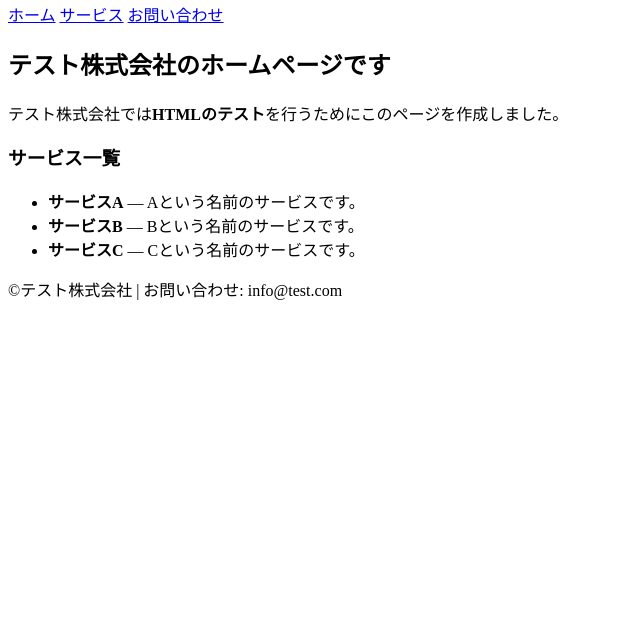
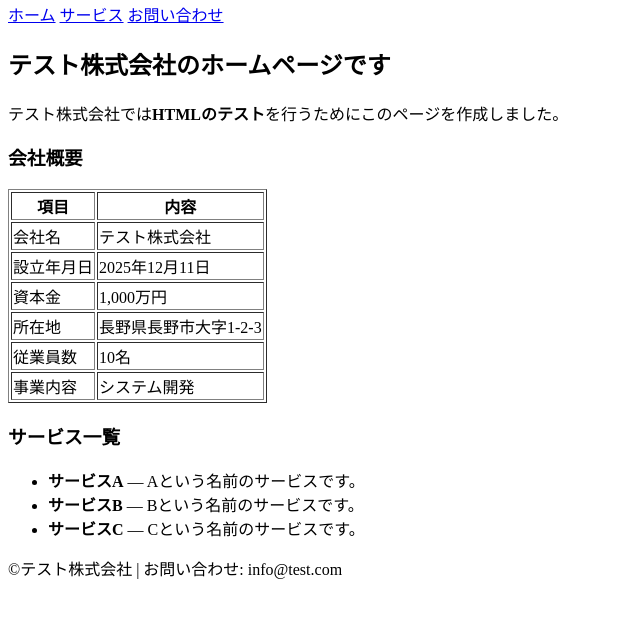
Before and after one commit to d-sakai31/html-test-company, a plain HTML site: page index.html in a window 1280 px wide. Shown: the part 87-704 px from the top of the page, without its empty margins (0-640 px from the left). Drawn offline with Linux system fonts and the light colour scheme.

Commit message:
会社概要追加

```diff
--- a/index.html
+++ b/index.html
@@ -19,6 +19,40 @@
         <p>テスト株式会社では<b>HTMLのテスト</b>を行うためにこのページを作成しました。</p>
       </section>
 
+      <section id="about">
+        <h3>会社概要</h3>
+        <table border="1">
+          <tr>
+            <th>項目</th>
+            <th>内容</th>
+          </tr>
+          <tr>
+            <td>会社名</td>
+            <td>テスト株式会社</td>
+          </tr>
+          <tr>
+            <td>設立年月日</td>
+            <td>2025年12月11日</td>
+          </tr>
+          <tr>
+            <td>資本金</td>
+            <td>1,000万円</td>
+          </tr>
+          <tr>
+            <td>所在地</td>
+            <td>長野県長野市大字1-2-3</td>
+          </tr>
+          <tr>
+            <td>従業員数</td>
+            <td>10名</td>
+          </tr>
+          <tr>
+            <td>事業内容</td>
+            <td>システム開発</td>
+          </tr>
+        </table>
+      </section>
+
       <section id="services">
         <h3>サービス一覧</h3>
         <ul>
```
Also changed, not shown: 1 other file.
